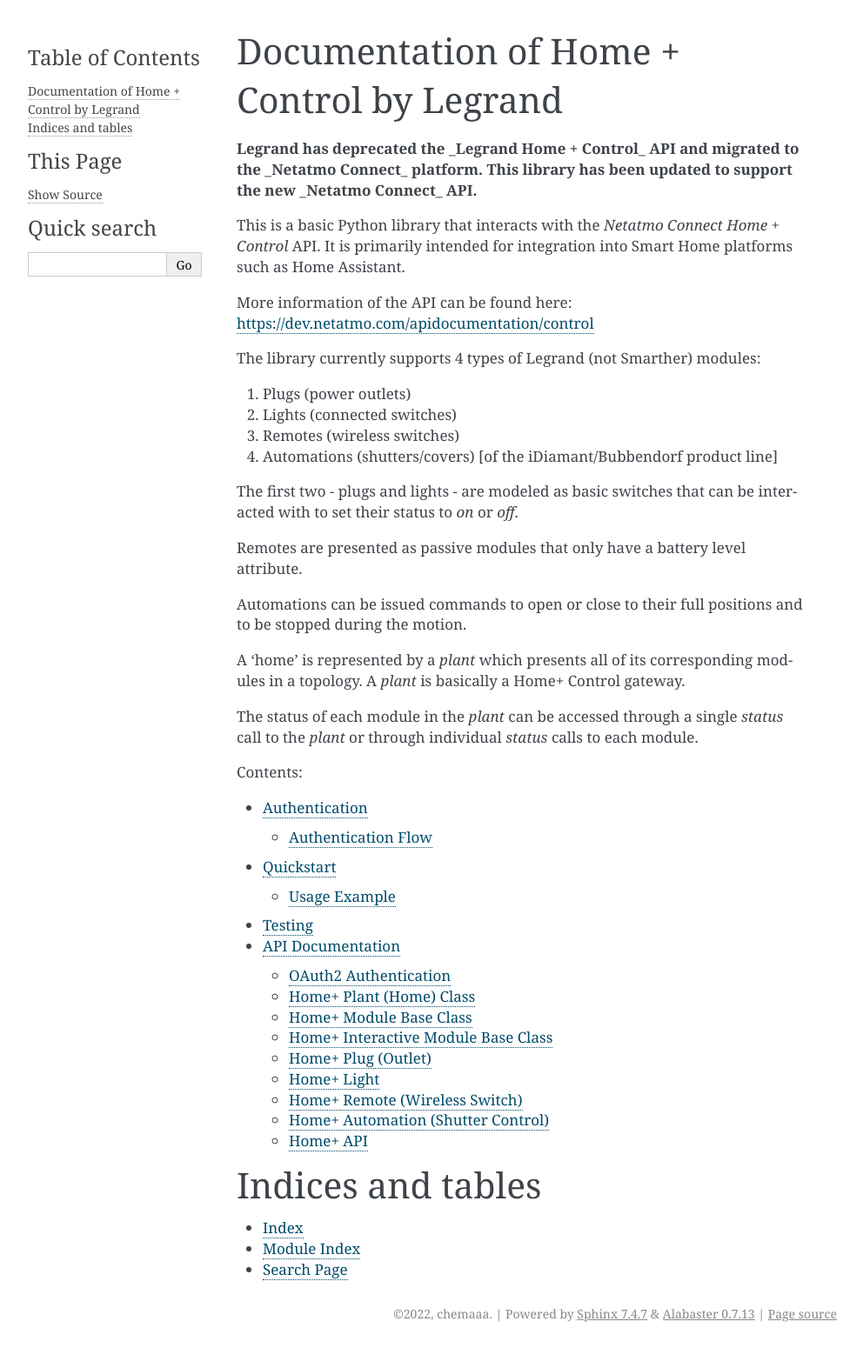
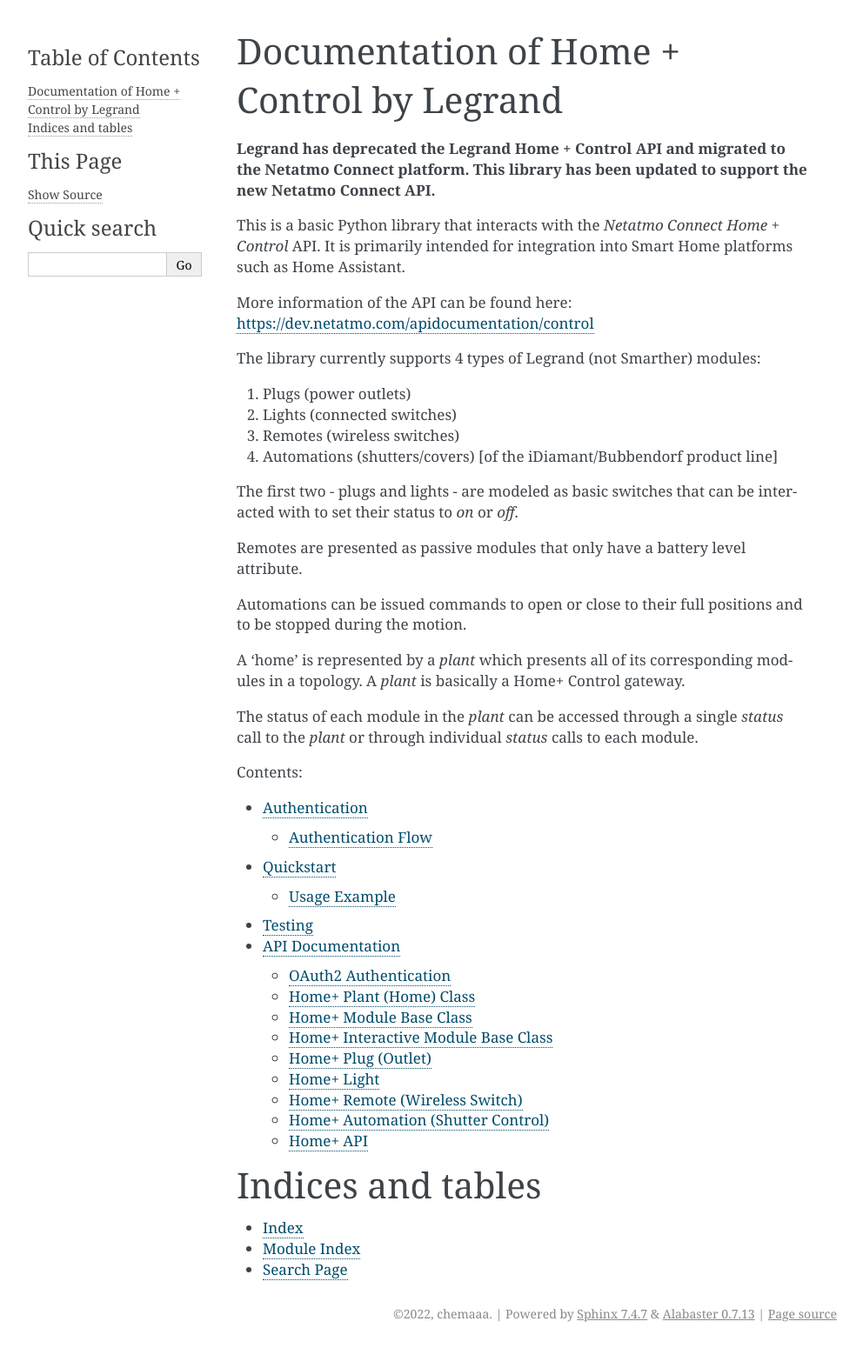
Before and after one commit to chemaaa/homepluscontrol, a Sphinx documentation site: the page built from docs/source/index.rst, in a window 1280 px wide. Shown: the whole page at 87% size, without its empty margins (148-1140 px from the left). Built offline with Sphinx 7.4.7, drawn with Linux system fonts in a browser that asks for light colours.

Commit message:
Fix RST documentation format

```diff
--- a/docs/source/index.rst
+++ b/docs/source/index.rst
@@ -8,7 +8,7 @@
 Documentation of Home + Control by Legrand
 ==========================================
 
-**Legrand has deprecated the _Legrand Home + Control_ API and migrated to the _Netatmo Connect_ platform. This library has been updated to support the new _Netatmo Connect_ API.**
+**Legrand has deprecated the Legrand Home + Control API and migrated to the Netatmo Connect platform. This library has been updated to support the new Netatmo Connect API.**
 
 This is a basic Python library that interacts with the *Netatmo Connect Home + Control* API. It is
 primarily intended for integration into Smart Home platforms such as Home Assistant.
```
